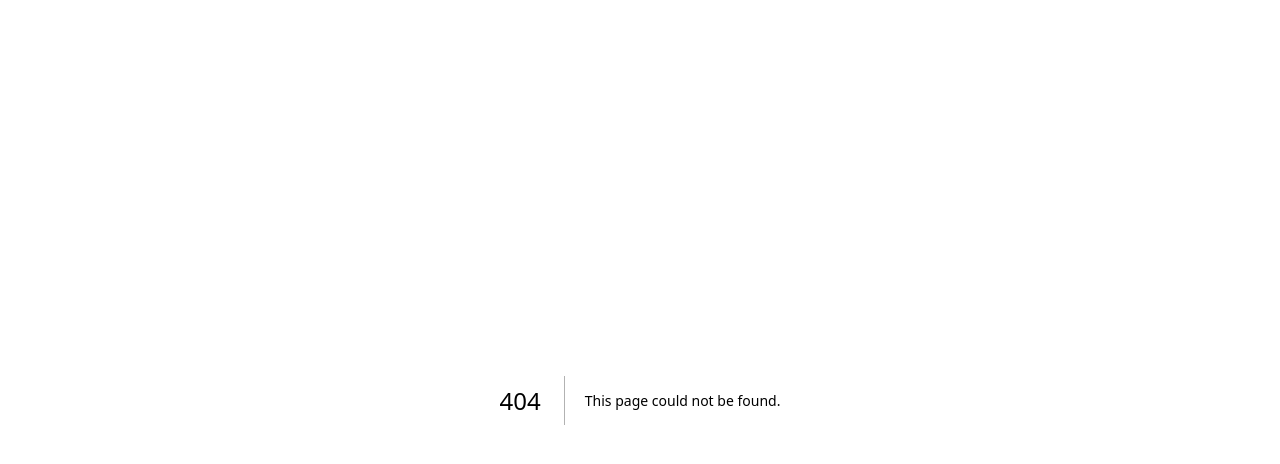
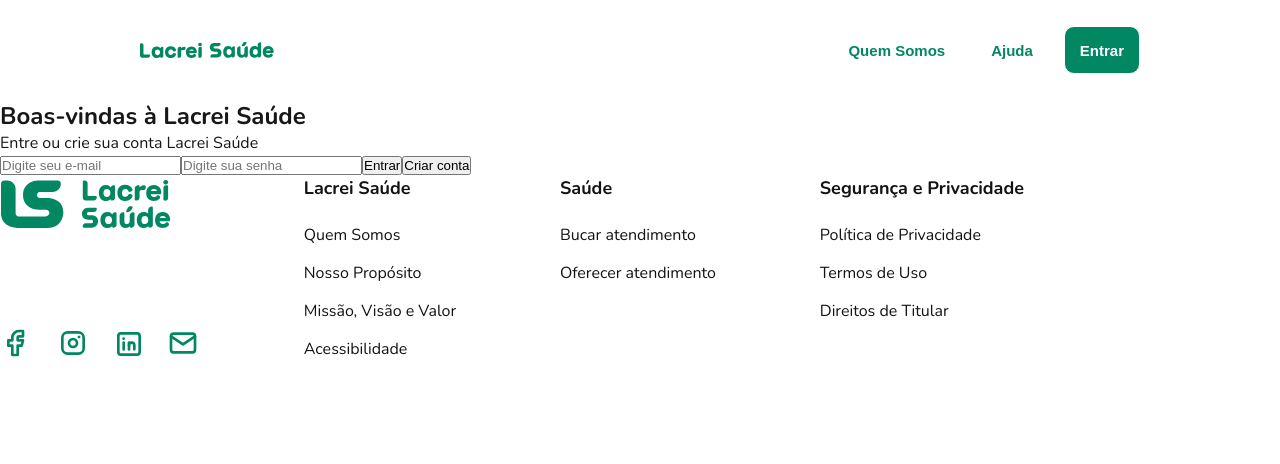
Before and after one commit to devLucasCBMelo/desafio-react-next-lacrei, a Next.js app: page /register in a window 1280 px wide. Before the commit this address had no page. Shown: the top 464 px of the page. Built offline with nearby package versions, Linux system fonts and the light colour scheme.

Commit message:
criando a página de cadastro

```diff
--- /dev/null
+++ b/app/register/page.tsx
@@ -0,0 +1,22 @@
+import Footer from "@/components/footer/Footer";
+import Header from "@/components/header/Header";
+import Link from "next/link";
+
+export default function Register () {
+  return (
+    <div>
+      <Header />
+      <h2>Boas-vindas à Lacrei Saúde</h2>
+      <p>Entre ou crie sua conta Lacrei Saúde</p>
+      <form action="">
+        <input type="email" placeholder="Digite seu e-mail" required/>
+        <input type="password" placeholder="Digite sua senha" required/>
+        <button type="submit">Entrar</button>
+        <Link href="https://paciente.lacreisaude.com.br/cadastro/">
+          <button type="button">Criar conta</button>
+        </Link>
+      </form>
+      <Footer />
+    </div>
+  )
+}
--- a/components/serviceCard/ServiceCard.tsx
+++ b/components/serviceCard/ServiceCard.tsx
@@ -1,6 +1,7 @@
 import CardProps from "@/types/types";
 import { ServiceCardContainer, ServiceCardContent, StyledImage } from "./styles";
 import Image from 'next/image';
+import Link from "next/link";
 
 export default function ServiceCard({title, text, buttonName, img_src }: CardProps) {
   return (
@@ -11,7 +12,9 @@
       <ServiceCardContent>
         <h2>{title}</h2>
         <p>{text}</p>
-        <button type="button">{buttonName}</button>
+        <Link href="/register">
+          <button type="button">{buttonName}</button>
+        </Link>
       </ServiceCardContent>
     </ServiceCardContainer>
   );
--- a/package.json
+++ b/package.json
@@ -12,6 +12,7 @@
     "next": "15.0.3",
     "react": "^18.3.1",
     "react-dom": "^18.3.1",
+    "react-icons": "^5.3.0",
     "styled-components": "^6.1.13"
   },
   "devDependencies": {
```
Also changed, not shown: app/about/page.tsx (deleted, +0 -12 lines), app/register/styles.ts (added), 1 other file (tests, documents, lock files or other folders).
